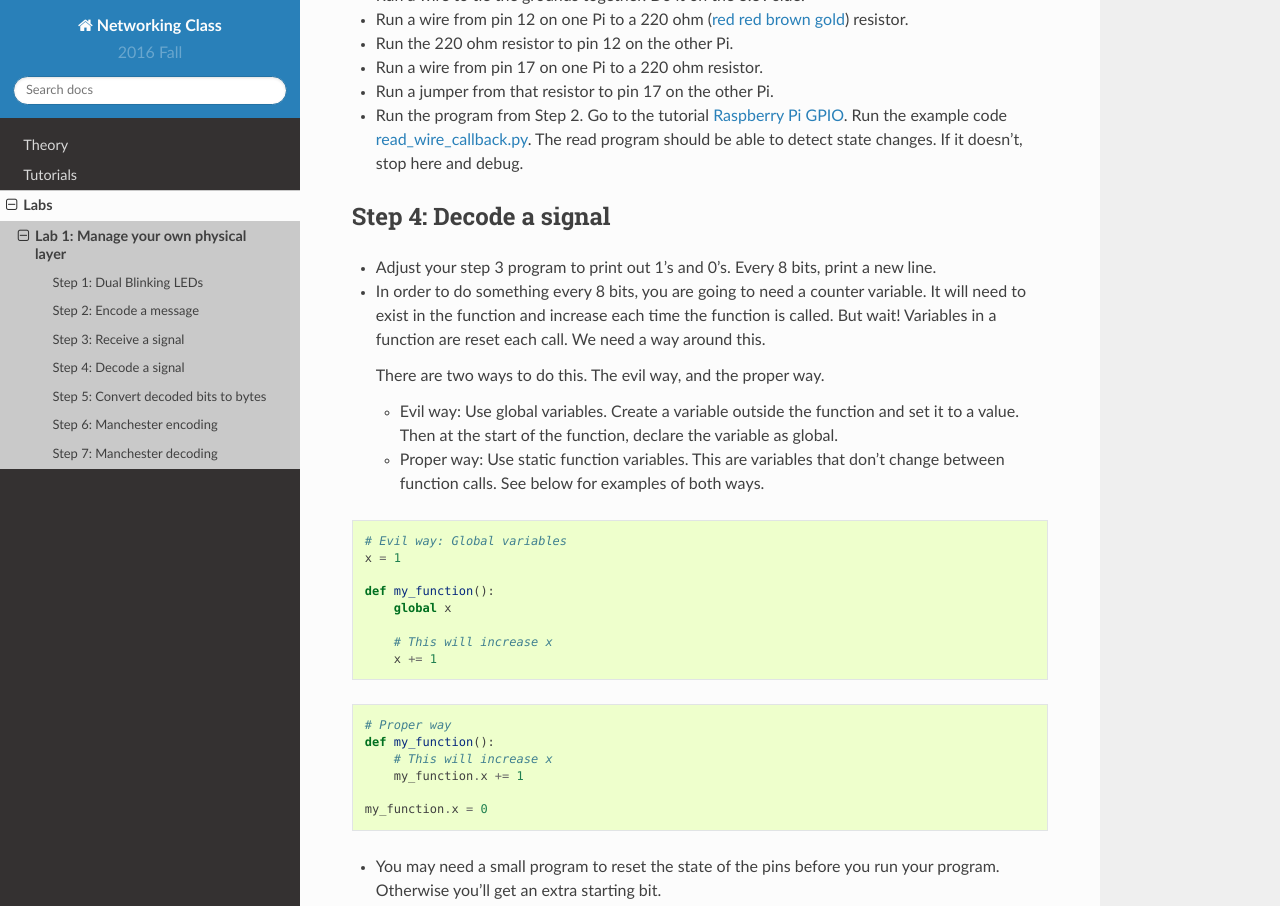
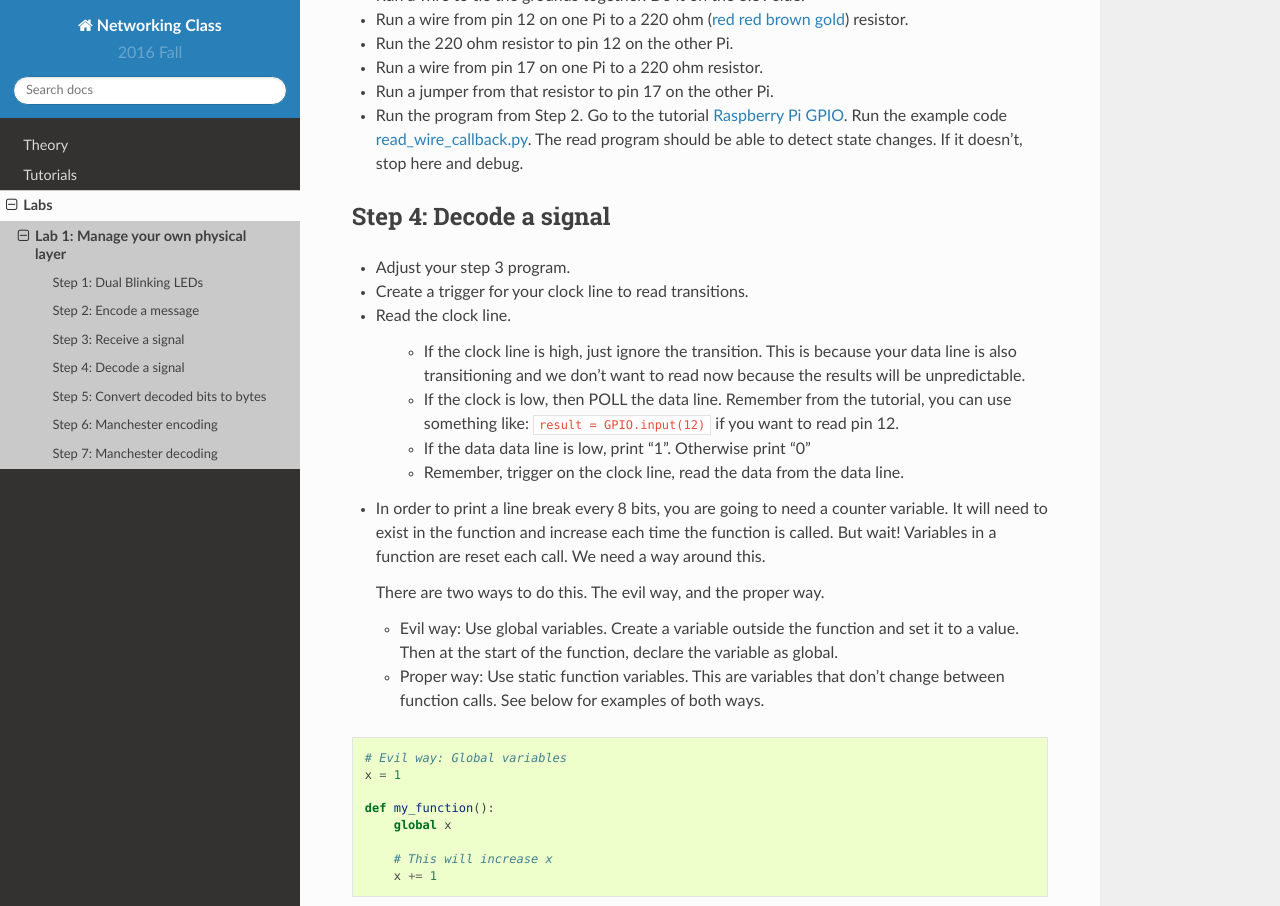
Before and after one commit to pvcraven/networking-class, a Sphinx documentation site: the page built from source/labs/physical_layer/physical_layer.rst, in a window 1280 px wide and 1400 px high, scrolled down 2749 px. Shown: the top 906 px of the window. Built offline with Sphinx 7.4.7 and the Read the Docs theme 2.0.0, drawn with Linux system fonts in a browser that asks for light colours; some of the changed text lies outside the part shown.

Commit message:
Update layer 1, to make bit shifting explained better.

```diff
--- a/source/labs/physical_layer/physical_layer.rst
+++ b/source/labs/physical_layer/physical_layer.rst
@@ -113,9 +113,20 @@
 Step 4: Decode a signal
 ^^^^^^^^^^^^^^^^^^^^^^^
 
-* Adjust your step 3 program to print out 1's and 0's. Every 8 bits, print
-  a new line.
-* In order to do something every 8 bits, you are going to need a counter variable.
+* Adjust your step 3 program.
+* Create a trigger for your clock line to read transitions.
+* Read the clock line.
+
+    * If the clock line is high, just ignore the transition.
+      This is because your data line is also transitioning and we don't want to
+      read now because the results will be unpredictable.
+    * If the clock is low, then POLL the data line. Remember from the tutorial,
+      you can use something like: ``result = GPIO.input(12)`` if you want to
+      read pin 12.
+    * If the data data line is low, print "1". Otherwise print "0"
+    * Remember, trigger on the clock line, read the data from the data line.
+
+* In order to print a line break every 8 bits, you are going to need a counter variable.
   It will need to exist in the function and increase each time the function is
   called. But wait! Variables in a function are reset each call. We need a way
   around this.
@@ -164,11 +175,22 @@
 You can try adjusting the clock delay to see how fast you can receive data. I was
 able to take the clock to 0.0001 and still reliably transmit data.
 
+Remember, when you print at either the receiver or receiver, you'll be printing
+those binary numbers backwards.
+
 Step 5: Convert decoded bits to bytes
 ^^^^^^^^^^^^^^^^^^^^^^^^^^^^^^^^^^^^^
 
-* Change your program so it decodes the individual bits, and into an
-  array of bytes. Print the message sent from the sending computer.
+* Change your program so it decodes the individual bits, and into
+  a bit.
+* You'll need another static variable for your function to hold the result. Maybe
+  call it ``result_byte``.
+* If you receive a zero, do nothing.
+* If you receive a one, shift it into place. For example, ``1 << 3`` would shift
+  the one into the fourth bit position. (We start counting at zero, so the
+  fourth bit is position 3.)
+* Add that value to your ``result_byte``.
+* Print the bytes and confirm they are ok.
 
 
 Step 6: Manchester encoding
--- a/source/tutorials/bit_shifting/print_binary.py
+++ b/source/tutorials/bit_shifting/print_binary.py
@@ -1,3 +1,5 @@
+# This program prints out the bits in a number.
+
 # How many bits should we encode. Usually 8, or some other multiple of 8
 bits_to_encode = 8
 
@@ -13,12 +15,46 @@
 
 	# Use a single 1, and bit shift it with << to the
 	# spot we are interested in.
+
+	# 1 << 0 = 0000 0001 =   1
+	# 1 << 1 = 0000 0010 =   2
+	# 1 << 2 = 0000 0100 =   4
+	# 1 << 3 = 0000 1000 =   8
+	# 1 << 4 = 0001 0000 =  16
+	# 1 << 5 = 0010 0000 =  32
+	# 1 << 6 = 0100 0000 =  64
+	# 1 << 7 = 1000 0000 = 128
+
 	# Then use a bitwise and & to filter out every other
 	# bit.
-	# This requires a bit of explanation so don't glaze over
-	# it, have the instructor spend time with you until you are
-	# sure you understand shifting bits, and bit-wise and.
-	bit = 1 << bit_pos & number_to_encode
+
+	# For example:
+
+	# First bit
+	#   0111 1010
+	# & 0000 0001
+	#   ---------
+	#   0000 0000 = 0
+	#
+	# Second bit
+	#   0111 1010
+	# & 0000 0010
+	#   ---------
+	#   0000 0010 = 2 (non-zero)
+	#
+	# Third bit
+	#   0111 1010
+	# & 0000 0100
+	#   ---------
+	#   0000 0000 = 0
+	#
+	# Fourth bit
+	#   0111 1010
+	# & 0000 1000
+	#   ---------
+	#   0000 1000 = 8 (non-zero)
+
+	bit = (1 << bit_pos) & number_to_encode
 	if bit != 0:
 		bit_value = 1
 	else:
--- a/source/tutorials/bit_shifting/print_bytes.py
+++ b/source/tutorials/bit_shifting/print_bytes.py
@@ -19,7 +19,11 @@
 		else:
 			bit_value = 0
 
+		# IMPORTANT: We are printing the least significant bit first.
+		# This basically means our number is printed out BACKWARDS.
+		# Printing it out forwards would mean extra code that would confuse
+		# things, so I'm leaving it like this.
 		print(bit_value, end="")
 
 	# Done with this letter. Go to the next line.
-	print()
+	print(" - {:3} - {:}".format(my_byte, chr(my_byte)))
```
